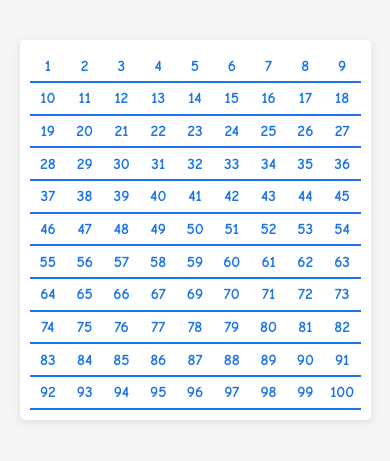
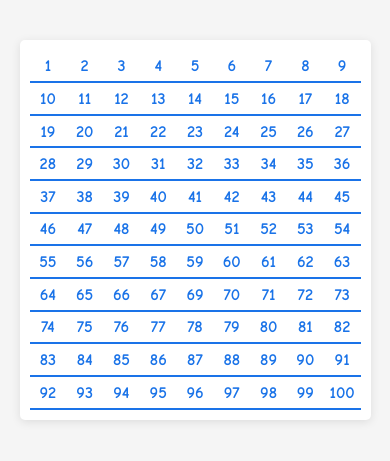
Before and after one commit to ganluren007/numberClick, a plain HTML site: page index.html in a window 390 px wide. Shown: the part 155-616 px from the top of the page. Drawn offline with Linux system fonts and the light colour scheme.

Commit message:
加粗一下

```diff
--- a/style.css
+++ b/style.css
@@ -41,8 +41,8 @@ body {
 
 /* 数字样式 */
 .number-item {
-    font-size: 20px;
-    font-weight: 700;
+    font-size: 24px;
+    font-weight: 900;
     color: #1a73e8;
     text-align: center;
     position: relative;
@@ -120,7 +120,7 @@ body {
     }
 
     .number-item {
-        font-size: 4vmin;
+        font-size: 4.2vmin;
     }
 }
 
```
